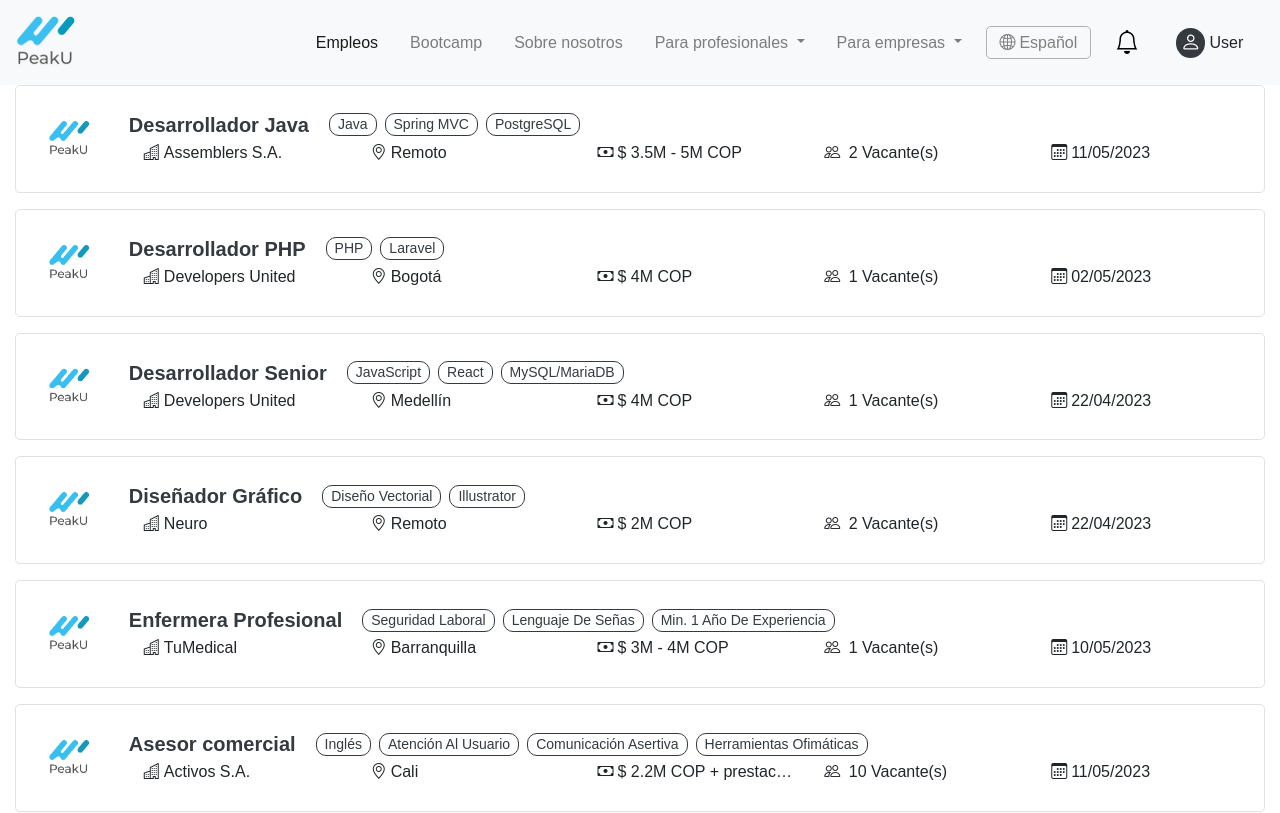
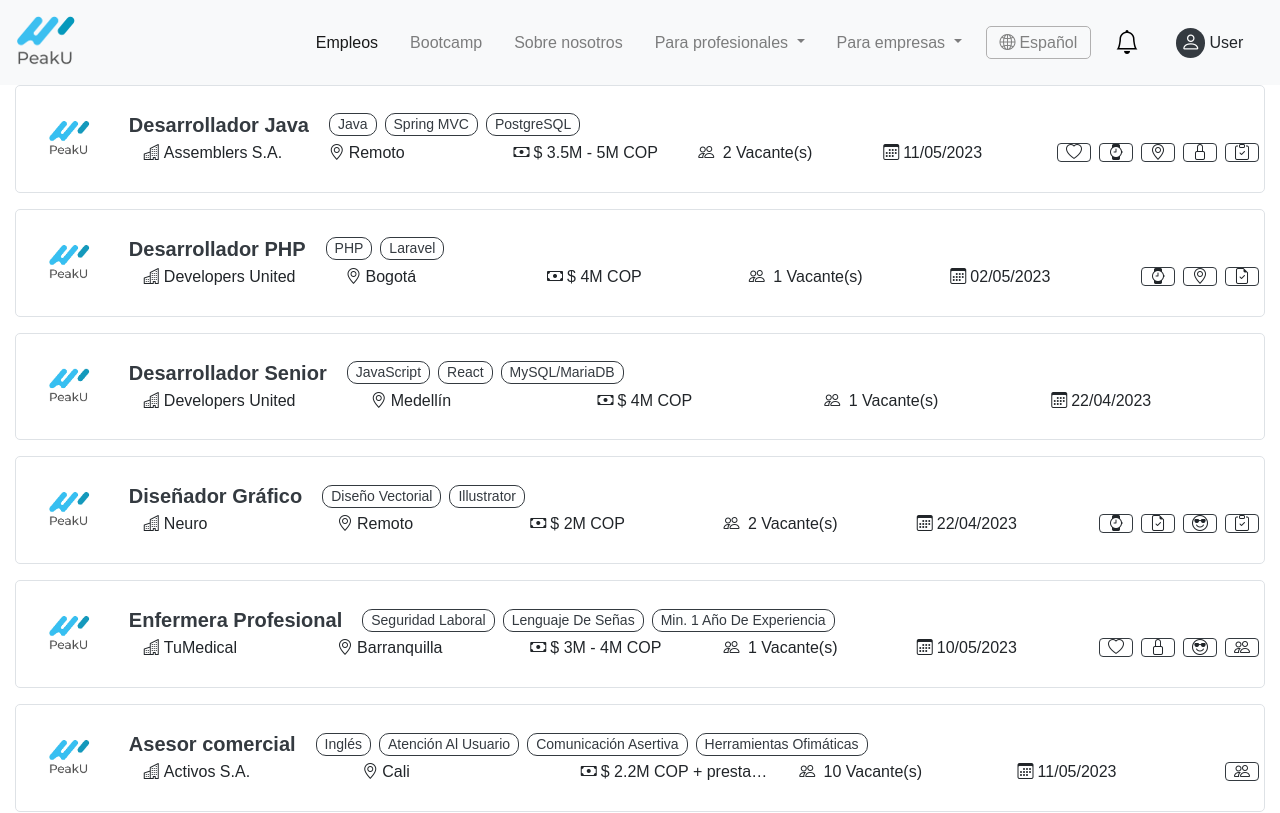
Before and after one commit to tiago2342t/vuejs2-workshop, a Vue app: page / in a window 1280 px wide. Shown: the top 813 px of the page. Built offline with nearby package versions, Linux system fonts and the light colour scheme.

Commit message:
Botones de beneficios agregados

```diff
--- a/src/components/JobCards.vue
+++ b/src/components/JobCards.vue
@@ -38,10 +38,20 @@
                                 <i class="bi bi-calendar3 mr-1"></i>
                                 <span>{{ empleo.posting_date }}</span>
                             </div>
-                            <!-- <div class="text-truncate col">
-                                <i class="bi bi-cash"></i>
-                                <span>{{ empleo.salary }}</span>
-                            </div> -->
+                            <div class="text-truncate mx-1" v-for="(beneficio, indice) in empleo.benefits" :key="indice">
+                                <span :title="beneficio" role="button" class="border border-dark rounded px-2">
+                                    <i v-show="beneficio === 'Medicina prepagada'" class="bi bi-heart"></i>
+                                    <i v-show="beneficio === 'Horario flexible'" class="bi bi-watch"></i>
+                                    <i v-show="beneficio === 'Trabajo remoto'" class="bi bi-geo-alt"></i>
+                                    <i v-show="beneficio === 'Celebración de días especiales'" class="bi bi-emoji-sunglasses"></i>
+                                    <i v-show="beneficio === 'Celebración de fin de año'" class="bi bi-emoji-sunglasses"></i>
+                                    <i v-show="beneficio === 'Capacitaciones'" class="bi bi-clipboard-check"></i>
+                                    <i v-show="beneficio === 'Certificaciones'" class="bi bi-file-earmark-check"></i>
+                                    <i v-show="beneficio === 'Cursos de inglés'" class="bi bi-globe"></i>
+                                    <i v-show="beneficio === 'Ambiente de trabajo amigable'" class="bi bi-people"></i>
+                                    <i v-show="beneficio === 'Seguros'" class="bi bi-lock"></i>
+                                </span>
+                            </div>
                         </div>
                     </div>
                 </div>
@@ -68,7 +78,14 @@
                         c: "PostgreSQL"
                     },
                     salary: "$ 3.5M - 5M COP",
-                    posting_date: "11/05/2023"
+                    posting_date: "11/05/2023",
+                    benefits: [
+                        "Medicina prepagada",
+                        "Horario flexible",
+                        "Trabajo remoto",
+                        "Seguros",
+                        "Capacitaciones"
+                    ]
                 },
                 {
                     name: "Desarrollador PHP",
@@ -80,7 +97,12 @@
                         b: "Laravel",
                     },
                     salary: "$ 4M COP",
-                    posting_date: "02/05/2023"
+                    posting_date: "02/05/2023",
+                    benefits: [
+                        "Horario flexible",
+                        "Trabajo remoto",
+                        "Certificaciones"
+                    ]
                 },
                 {
                     name: "Desarrollador Senior",
@@ -105,7 +127,13 @@
                         b: "Illustrator",
                     },
                     salary: "$ 2M COP",
-                    posting_date: "22/04/2023"
+                    posting_date: "22/04/2023",
+                    benefits: [
+                        "Horario flexible",
+                        "Certificaciones",
+                        "Celebración de días especiales",
+                        "Capacitaciones"
+                    ]
                 },
                 {
                     name: "Enfermera Profesional",
@@ -118,7 +146,13 @@
                         c: "Min. 1 año de experiencia"
                     },
                     salary: "$ 3M - 4M COP",
-                    posting_date: "10/05/2023"
+                    posting_date: "10/05/2023",
+                    benefits: [
+                        "Medicina prepagada",
+                        "Seguros",
+                        "Celebración de días especiales",
+                        "Ambiente de trabajo amigable"
+                    ]
                 },
                 {
                     name: "Asesor comercial",
@@ -132,7 +166,10 @@
                         d: "Herramientas ofimáticas"
                     },
                     salary: "$ 2.2M COP + prestaciones y comisiones",
-                    posting_date: "11/05/2023"
+                    posting_date: "11/05/2023",
+                    benefits: [
+                        "Ambiente de trabajo amigable"
+                    ]
                 },
                 {
                     name: "Operario de aseo",
@@ -157,7 +194,12 @@
                         c: "Profesional en culinaria"
                     },
                     salary: "$ 2M COP",
-                    posting_date: "30/04/2023"
+                    posting_date: "30/04/2023",
+                    benefits: [
+                        "Ambiente de trabajo amigable",
+                        "Seguros",
+                        "Medicina prepagada"
+                    ]
                 },
                 {
                     name: "DevOps",
@@ -170,7 +212,15 @@
                         c: "Node JS"
                     },
                     salary: "$ 7M COP",
-                    posting_date: "19/04/2023"
+                    posting_date: "19/04/2023",
+                    benefits: [
+                        "Medicina prepagada",
+                        "Ambiente de trabajo amigable",
+                        "Cursos de inglés",
+                        "Capacitaciones",
+                        "Trabajo remoto",
+                        "Horario flexible"
+                    ]
                 },
                 {
                     name: "Call Center (Medio tiempo)",
@@ -183,10 +233,15 @@
                         c: "Herramientas ofimáticas"
                     },
                     salary: "$ 2M COP + prestaciones y bonos",
-                    posting_date: "28/04/2023"
+                    posting_date: "28/04/2023",
+                    benefits: [
+                        "Cursos de inglés",
+                        "Capacitaciones",
+                        "Trabajo remoto",
+                        "Horario flexible"
+                    ]
                 },
-            ],
-
+            ]
         }
     },
 }
```
